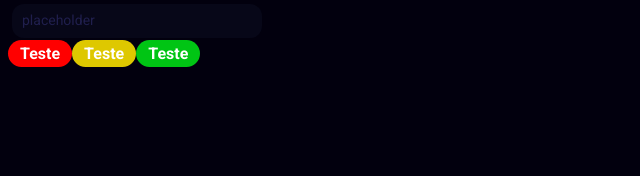
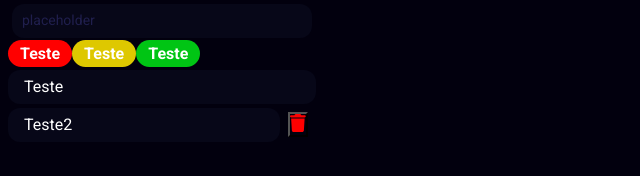
Before and after one commit to RodrigoDGoulart/scrum-manager-frontend, a React (Vite) app: page / in a window 1280 px wide. Shown: the part 154-330 px from the top of the page, without its empty margins (0-640 px from the left). Built offline with nearby package versions, Linux system fonts and the light colour scheme.

Commit message:
Componente Item e ItemComBtn

```diff
--- a/package.json
+++ b/package.json
@@ -9,6 +9,10 @@
     "preview": "vite preview"
   },
   "dependencies": {
+    "@fortawesome/fontawesome-svg-core": "^6.2.1",
+    "@fortawesome/free-brands-svg-icons": "^6.2.1",
+    "@fortawesome/free-solid-svg-icons": "^6.2.1",
+    "@fortawesome/react-fontawesome": "^0.2.0",
     "@types/react-input-mask": "^3.0.2",
     "classnames": "^2.3.2",
     "react": "^18.2.0",
--- a/src/App.module.scss
+++ b/src/App.module.scss
@@ -1,3 +1,3 @@
 .inserir {
-    width: 250px;
+    width: 300px;
 }
--- a/src/App.tsx
+++ b/src/App.tsx
@@ -2,6 +2,7 @@ import { Campo } from "./components/Campo/campo";
 import { Btn } from "./components/Btn/btn";
 import styles from './App.module.scss';
 import { Prioridade } from "./components/Prioridade/prioridade";
+import { Item, ItemComBtn } from "./components/Item/item";
 
 export default function App() {
 
@@ -19,6 +20,8 @@ export default function App() {
       <Prioridade nivel="high">Teste</Prioridade>
       <Prioridade nivel="med">Teste</Prioridade>
       <Prioridade nivel="low">Teste</Prioridade>
+      <Item className={styles.inserir}>Teste</Item>
+      <ItemComBtn className={styles.inserir} onClick={() => console.log('foi')}>Teste2</ItemComBtn>
     </div>
   )
 }
--- /dev/null
+++ b/src/components/Item/Item.module.scss
@@ -0,0 +1,33 @@
+@import '../../styles/colors';
+
+.item {
+    margin-top: 4px;
+    background-color: $dark-blue-700;
+    padding: 10px 4px;
+    border-radius: 12px;
+    line-height: 14px;
+    text-indent: 12px;
+}
+
+.container {
+    display: flex;
+    align-items: baseline;
+}
+
+.itemBtn {
+    flex: 1;
+    margin-right: 8px;
+}
+
+.iconBtn {
+    padding: 0;
+    margin: 0;
+    color: red;
+    font-size: 18px;
+    background: none;
+}
+
+.iconBtn:hover {
+    color: rgb(255, 48, 48);
+    cursor: pointer;
+}
--- /dev/null
+++ b/src/components/Item/item.tsx
@@ -0,0 +1,35 @@
+import { HTMLAttributes } from 'react';
+import styles from './Item.module.scss';
+import classNames from 'classnames';
+import { FontAwesomeIcon } from '@fortawesome/react-fontawesome';
+import { faTrash } from '@fortawesome/free-solid-svg-icons';
+
+interface Props extends HTMLAttributes<HTMLElement> { }
+
+export const Item = (props: Props) => {
+  return (
+    <div className={classNames({
+      [styles.item]: true,
+      [`${props.className}`]: true
+    })}>
+      {props.children}
+    </div>
+  )
+}
+
+export const ItemComBtn = (props: Props) => {
+  return (
+    <div className={classNames({
+      [styles.container]: true,
+      [`${props.className}`]: true
+    })}>
+      <Item className={styles.itemBtn} >{props.children}</Item>
+      <button
+        className={styles.iconBtn}
+        onClick={props.onClick}
+      >
+        <FontAwesomeIcon icon={faTrash} />
+      </button>
+    </div>
+  )
+}
```
Also changed, not shown: src/assets/foto.png (added), 1 other file (tests, documents, lock files or other folders).
